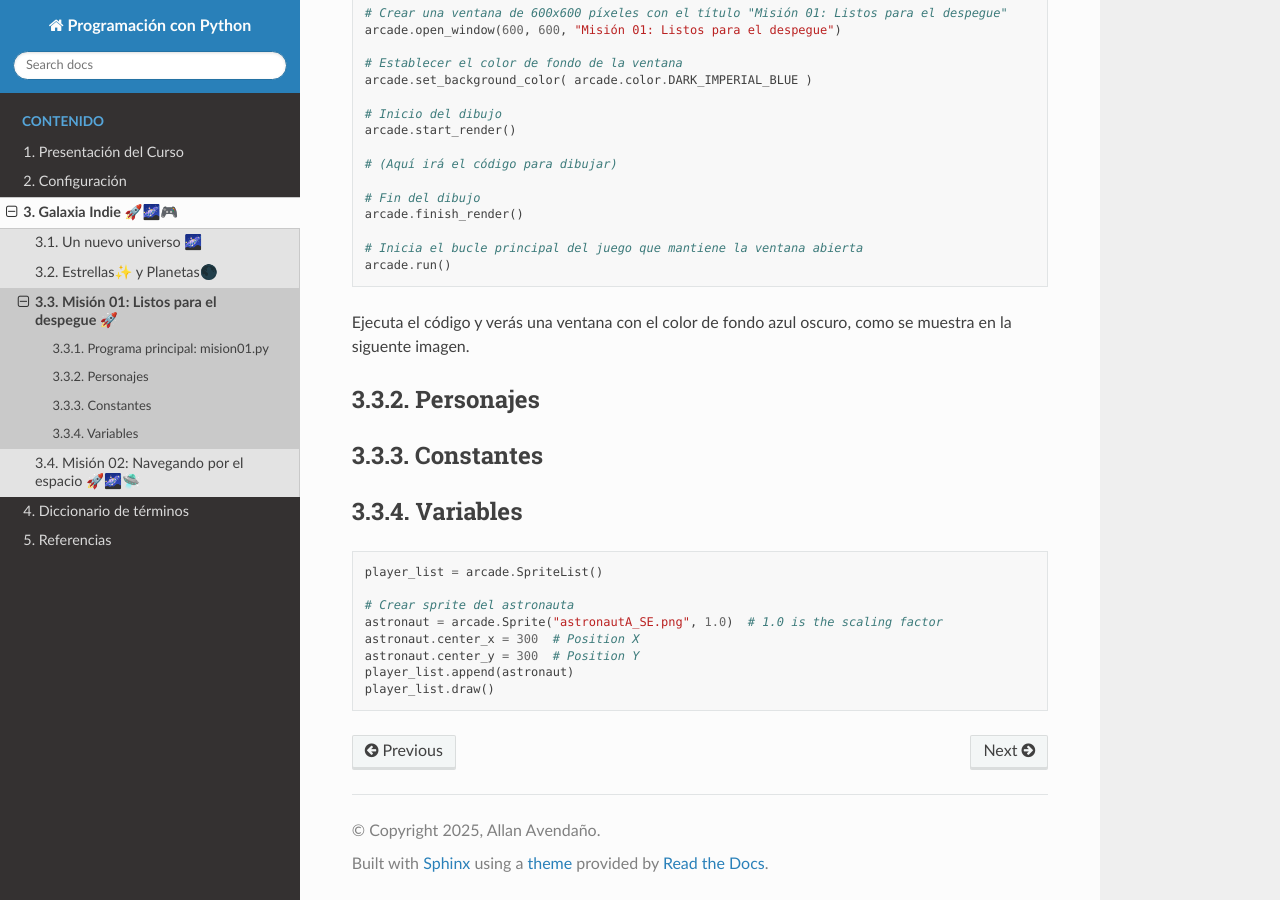
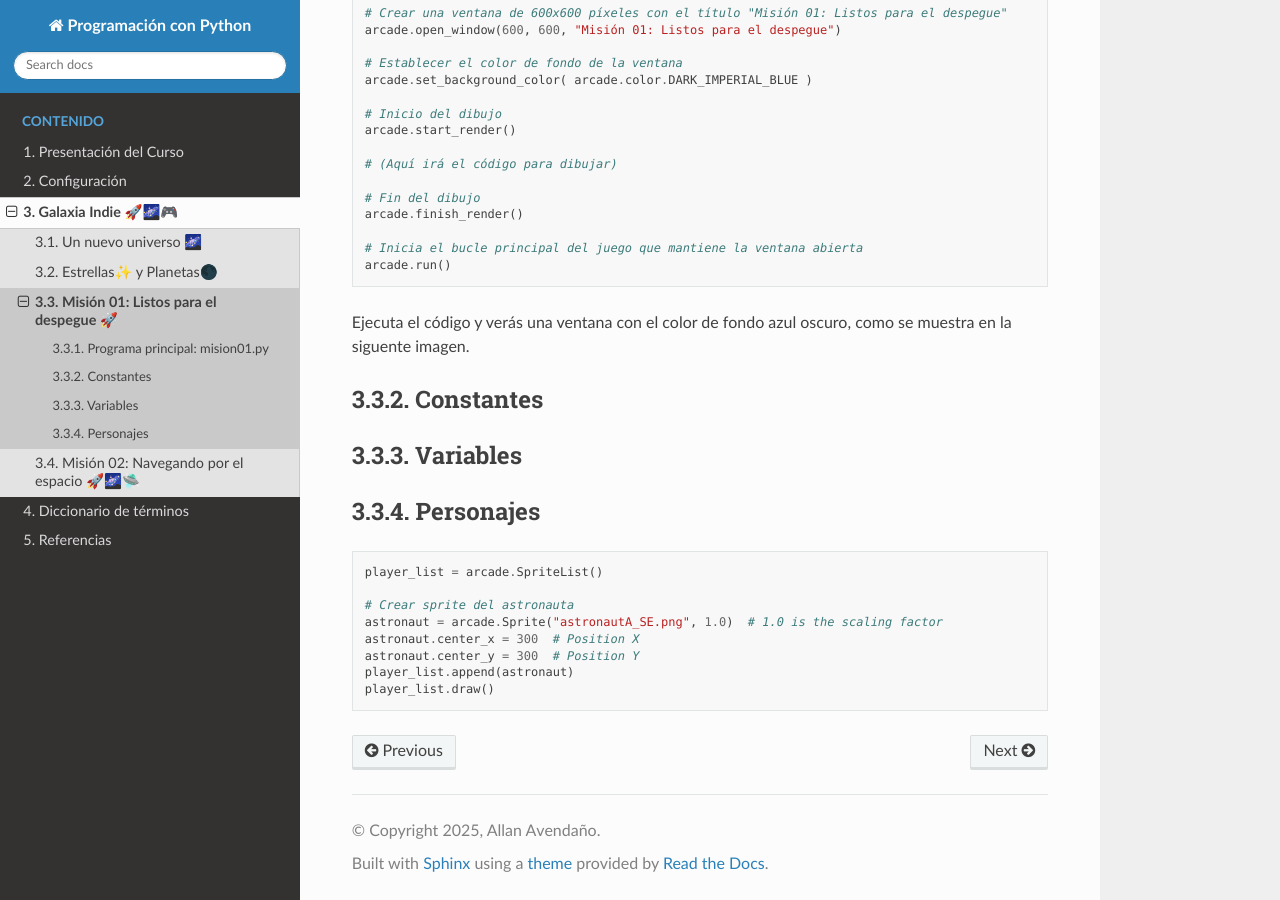
Before and after one commit to aavendan/programacion-python, a Sphinx documentation site: the page built from docs/source/sesiones/sesion03.rst, in a window 1280 px wide and 900 px high, scrolled down 526 px. Built offline with Sphinx 7.4.7 and the Read the Docs theme 3.1.0, drawn with Linux system fonts in a browser that asks for light colours.

Commit message:
reordering

```diff
--- a/docs/source/sesiones/sesion03.rst
+++ b/docs/source/sesiones/sesion03.rst
@@ -44,15 +44,13 @@ código básico:
 Ejecuta el código y verás una ventana con el color de fondo azul oscuro, como
 se muestra en la siguente imagen.
 
-Personajes
-------------------
-
-
-
 Constantes
 ------------------
 
 Variables
+------------------
+
+Personajes
 ------------------
 
 .. code-block:: python
```
